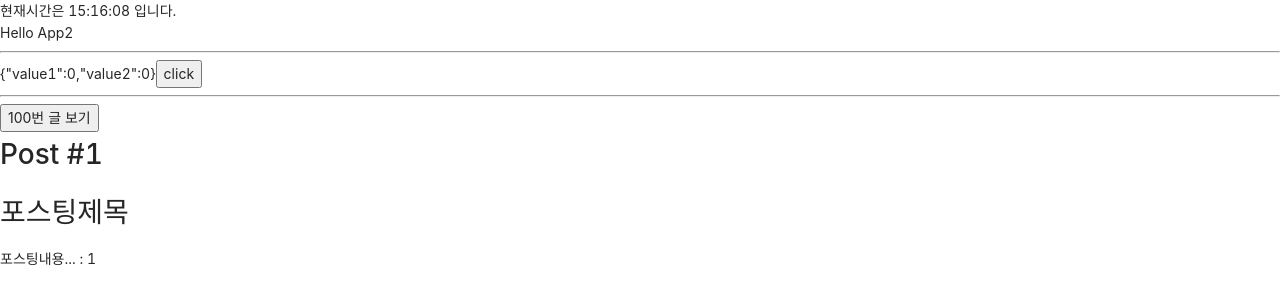
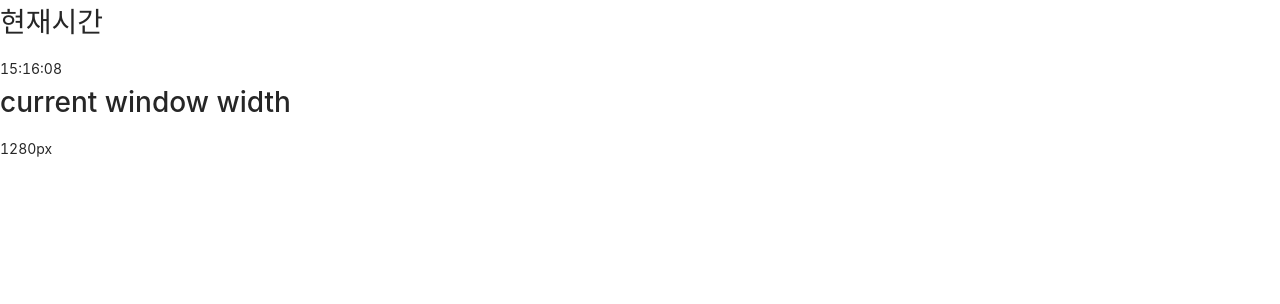
Before and after one commit to jinni-ni/reactpractice, a React (Create React App) app: page / in a window 1280 px wide. Shown: the top 304 px of the page. Built offline with nearby package versions, Linux system fonts and the light colour scheme.

Commit message:
Practice 03-hook custom

```diff
--- /dev/null
+++ b/src/App5.js
@@ -0,0 +1,42 @@
+import React, { useState, useEffect } from 'react';
+
+const useCurrentTime = () => {
+   const [currentTime, setCurrentTime] = useState();
+
+   useEffect(() => {
+      const handler = setInterval(() => {
+         const currentTime = new Date().toISOString().slice(11, 19);
+         setCurrentTime(currentTime);
+      }, 1000);
+      return () => clearInterval(handler);
+   }, []);
+   return currentTime;
+};
+
+const useWindowWidth = () => {
+   const [width, setWidth] = useState(window.innerWidth);
+
+   useEffect(() => {
+      const onResize = () => {
+         setWidth(window.innerWidth);
+      };
+      window.addEventListener('resize', onResize);
+      return () => window.removeEventListener('resize', onResize);
+   }, []);
+   return width;
+};
+
+const App = () => {
+   const currentTime = useCurrentTime();
+   const windowWidth = useWindowWidth();
+   return (
+      <div>
+         <h1>현재시간</h1>
+         {currentTime}
+         <h1>current window width</h1>
+         {windowWidth}px
+      </div>
+   );
+};
+
+export default App;
--- a/src/index.js
+++ b/src/index.js
@@ -4,13 +4,14 @@ import './index.css';
 import App from './App';
 import App3 from './App3';
 import App4 from 'App4';
+import App5 from 'App5';
 import TodoList from 'TodoList';
 import reportWebVitals from './reportWebVitals';
 import EpisodeList from 'EpisodeList';
 
 ReactDOM.render(
    <React.StrictMode>
-      <App4 />
+      <App5 />
       {/* <TodoList /> */}
       {/* <App /> */}
    </React.StrictMode>,
```
